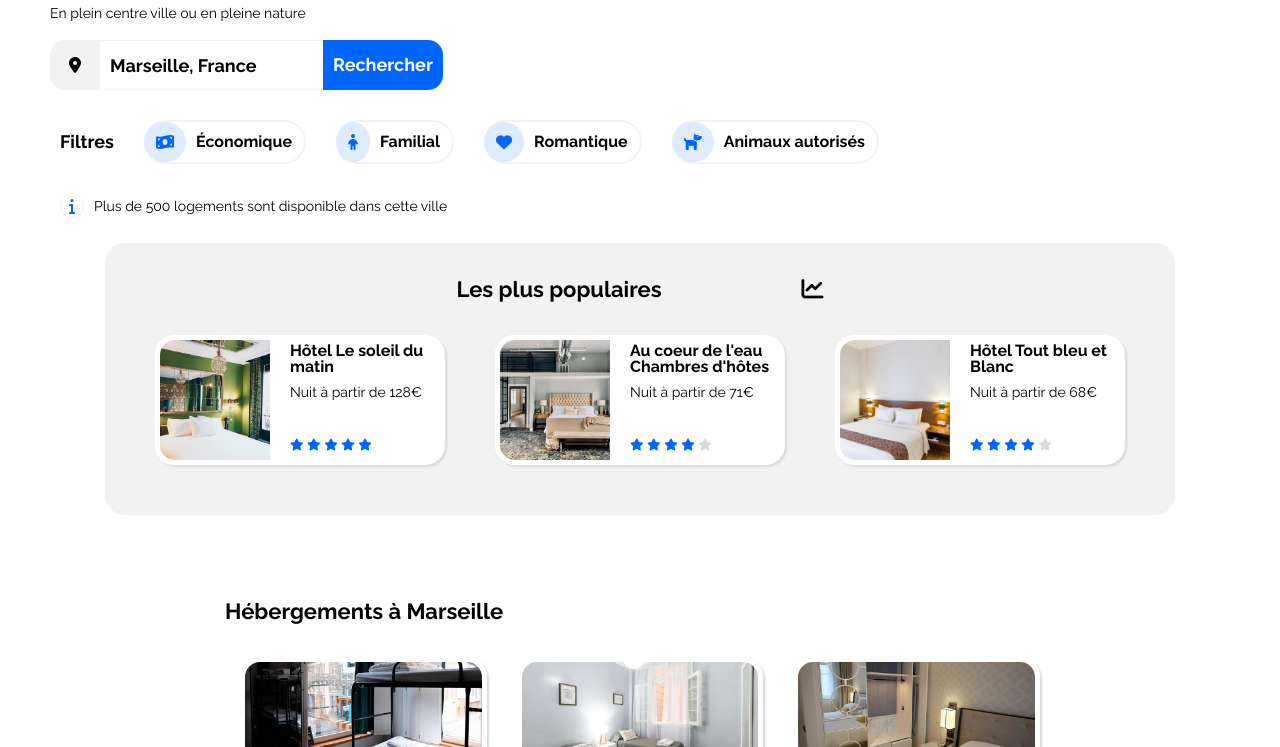
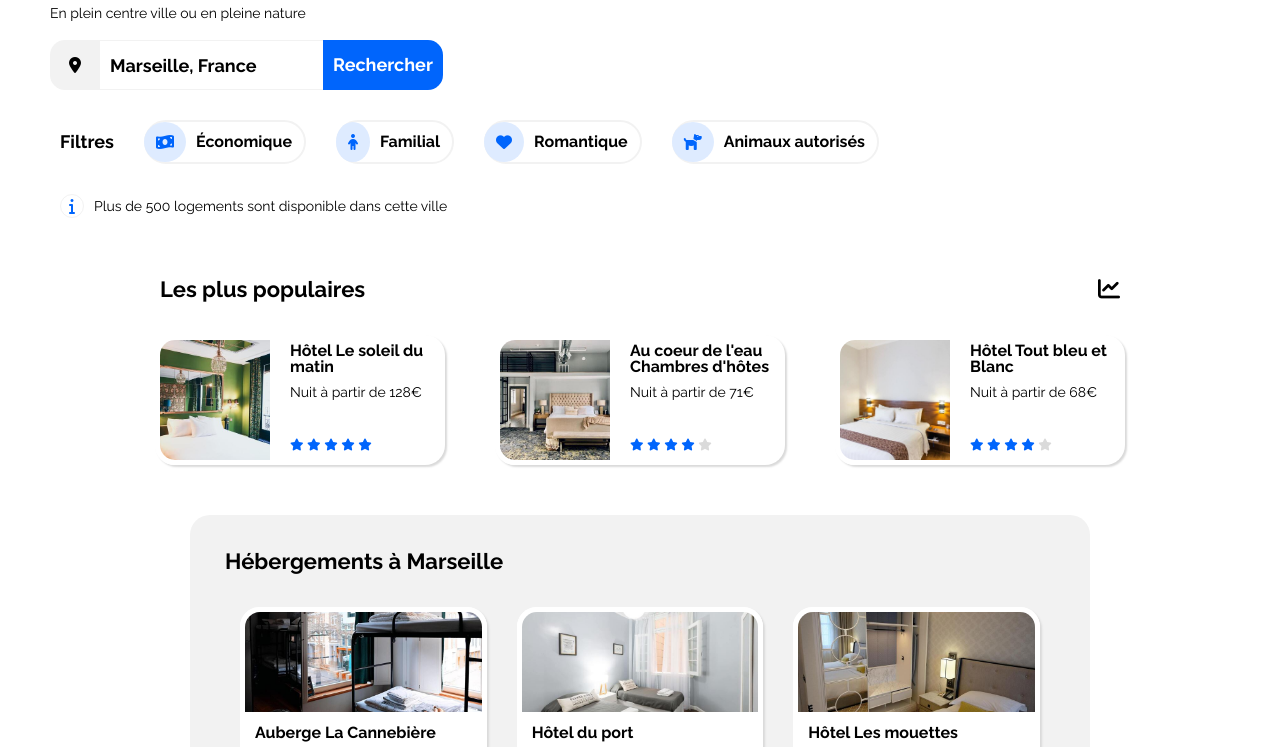
Before and after one commit to TheoPaulet/ProjetOpenClassrooms, a plain HTML site: page index.html in a window 1280 px wide. Shown: the part 168-915 px from the top of the page. Drawn offline with Linux system fonts and the light colour scheme.

Commit message:
versionfinal

```diff
--- a/CSS/style.css
+++ b/CSS/style.css
@@ -735,12 +735,13 @@ footer{
 section.result{
     display: flex;
     flex-direction: column-reverse;
-        /* justify-content: center; */
     align-items: center;
+    gap: 0px;
 }
 
 section.result div.side {
     width: auto;
+    background-color: transparent;
 }
 
 section.result div.side .middle{
@@ -750,15 +751,17 @@ footer{
 }
 
 section.result div.main{
-        background-color: transparent;
     width: 900px;
 }
 
 section.result div.side h2{
     display: flex;
-       justify-content: center;
-       align-items: center;
+    justify-content: space-between;
+    padding: 0 20px 0 20px;
 }
 
-
+footer{
+    gap: 120px;
+    width: auto;
 }
+    }
```
Lines whose indentation alone changed are shown as unchanged.
